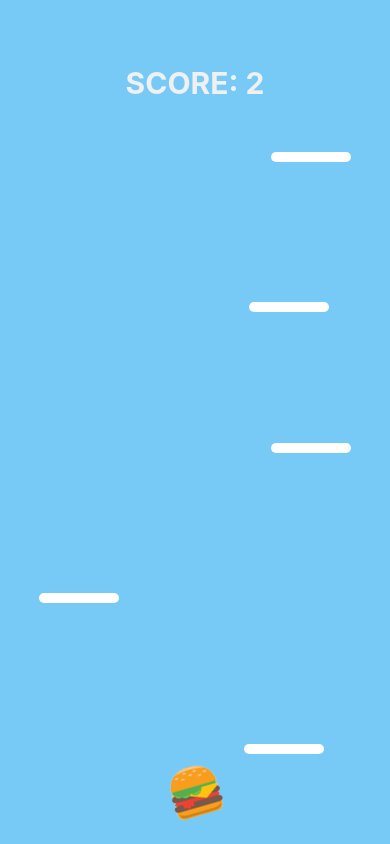
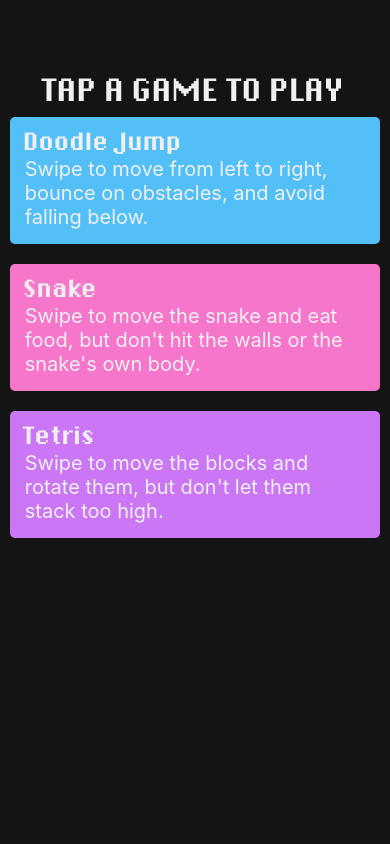
Before and after one commit to AndrewWladis/doodle-jump, a React Native app: screen / in a window 390 px wide. Built offline with nearby package versions, Linux system fonts and the light colour scheme.

Commit message:
Added home screen

```diff
--- a/App.js
+++ b/App.js
@@ -1,11 +1,54 @@
 import { StatusBar } from 'expo-status-bar';
-import { Text, View } from 'react-native';
+import { Text, View, FlatList } from 'react-native';
 import DoodleJump from './DoodleJump';
+import { useFonts } from 'expo-font';
 import styles from './styles';
-import Home from './Home';
 
 export default function App() {
+
+  useFonts({
+    'Pixel': require('./assets/DePixelHalbfett.ttf'),
+  });
+
   return (
-    <DoodleJump />
+    <View style={styles.arcadeSelectionScreen}>
+      <Text style={[
+        styles.arcadeSelectionScreenHeader,
+        { fontFamily: 'Pixel' }
+      ]}>
+        TAP A GAME TO PLAY
+      </Text>
+        <FlatList
+          data={[
+            {
+              key: '1',
+              title: 'Doodle Jump',
+              description: 'Swipe to move from left to right, bounce on obstacles, and avoid falling below.',
+              color: '#52c0f7'
+            },
+            {
+              key: '2',
+              title: 'Snake',
+              description: 'Swipe to move the snake and eat food, but don\'t hit the walls or the snake\'s own body.',
+              color: '#f576ca'
+            },
+            {
+              key: '3',
+              title: 'Tetris',
+              description: 'Swipe to move the blocks and rotate them, but don\'t let them stack too high.',
+              color: '#ca76f5'
+            }
+          ]}
+          renderItem={({ item }) => (
+            <View style={[styles.gameItem, { backgroundColor: item.color }]}>
+              <Text style={[styles.gameTitle, { fontFamily: 'Pixel' }]}>{item.title}</Text>
+              <Text style={styles.gameDescription}>{item.description}</Text>
+            </View>
+          )}
+          contentContainerStyle={styles.gameList}
+        />
+
+      <StatusBar style='light' />
+    </View>
   );
 }
--- a/DoodleJump.js
+++ b/DoodleJump.js
@@ -1,9 +1,9 @@
-import { View, Animated, Text, Dimensions, Image } from 'react-native';
+import { View, Animated, Text, Dimensions, Image, TouchableOpacity } from 'react-native';
 import styles from './styles'
 import { PanGestureHandler, State, GestureHandlerRootView } from 'react-native-gesture-handler';
 import { useState, useEffect, useRef } from 'react';
 
-export default function DoodleJump() {
+export default function DoodleJump({ setMenuScreen }) {
     const [isGameOver, setIsGameOver] = useState(false);
     const [screenWidth, setScreenWidth] = useState(Dimensions.get('window').width);
     const [screenHeight, setScreenHeight] = useState(Dimensions.get('window').height);
@@ -11,10 +11,10 @@
     const [playerRotation, setPlayerRotation] = useState(0);
     const [barPositions, setBarPositions] = useState([[0, (.9 * (screenHeight - 90))], [0, (.7 * (screenHeight - 90))], [0, (.5 * (screenHeight - 90))], [0, (.3 * (screenHeight - 90))], [0, (.1 * (screenHeight - 90))]]);
     const [playerPosition, setPlayerPosition] = useState([(screenWidth / 2) - 25, (.6 * (screenHeight - 90))]);
+    const [playerJumpCounter, setPlayerJumpCounter] = useState(0);
+    const [isMovingRight, setIsMovingRight] = useState(false);
     const backgroundColor = useRef(new Animated.Value(0)).current;
-    const [playerJumpCounter, setPlayerJumpCounter] = useState(0);
     const translateX = useRef(new Animated.Value(0)).current;
-    const [isMovingRight, setIsMovingRight] = useState(false);
     const moveIntervalRef = useRef(null);
 
     function startMovingRight() {
@@ -264,5 +264,5 @@
                 </Animated.View>
             </PanGestureHandler>
         </GestureHandlerRootView>
-    )
+    );
 }
--- a/Home.js
+++ /dev/null
@@ -1,11 +0,0 @@
-import { View, Text } from 'react-native'
-import React from 'react'
-import styles from './styles';
-
-export default function Home() {
-  return (
-    <View style={styles.homeScreen}>
-        <Text></Text>
-    </View>
-  )
-}
--- a/app.json
+++ b/app.json
@@ -22,6 +22,9 @@
     },
     "web": {
       "favicon": "./assets/favicon.png"
-    }
+    },
+    "plugins": [
+      "expo-font"
+    ]
   }
 }
--- a/package.json
+++ b/package.json
@@ -13,7 +13,8 @@
     "expo-status-bar": "~1.12.1",
     "react": "18.2.0",
     "react-native": "0.74.5",
-    "react-native-gesture-handler": "~2.16.1"
+    "react-native-gesture-handler": "~2.16.1",
+    "expo-font": "~12.0.10"
   },
   "devDependencies": {
     "@babel/core": "^7.20.0"
--- a/styles.js
+++ b/styles.js
@@ -1,6 +1,17 @@
 import { StyleSheet } from 'react-native';
 
 const styles = StyleSheet.create({
+  arcadeSelectionScreen: {
+    flex: 1,
+    backgroundColor: '#141414'
+  },
+  arcadeSelectionScreenHeader: {
+    fontSize: 22,
+    fontWeight: '700',
+    color: '#f0f0f0',
+    marginTop: '20%',
+    textAlign: 'center'
+  },
   doodleJumpBar: {
     width: 80,
     height: 10,
@@ -31,10 +42,23 @@
     flex: 1,
     backgroundColor: '#76caf5'
   },
-  homeScreen: {
-    flex: 1,
-    backgroundColor: '#76caf5'
-  }
+  gameDescription: {
+    fontSize: 20,
+    color: '#f0f0f0',
+    marginTop: 2
+  },
+  gameItem: {
+    margin: 10,
+    width: '95%',
+    alignSelf: 'center',
+    padding: 15,
+    borderRadius: 5
+  },
+  gameTitle: {
+    fontSize: 17,
+    fontWeight: '700',
+    color: '#f0f0f0'
+  },
 });
 
 export default styles;
```
Also changed, not shown: assets/DePixelHalbfett.ttf (added), 1 other file (tests, documents, lock files or other folders). Lines whose indentation alone changed are shown as unchanged.
